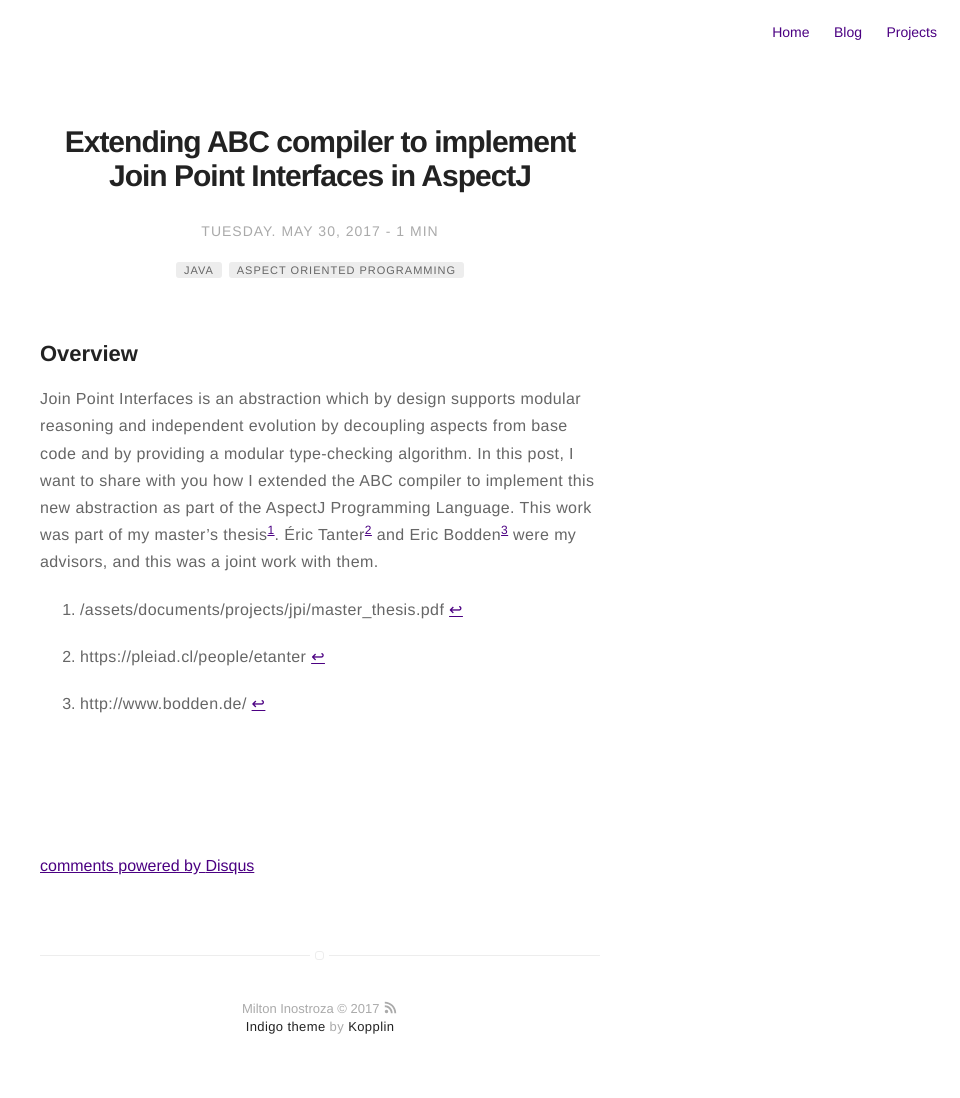
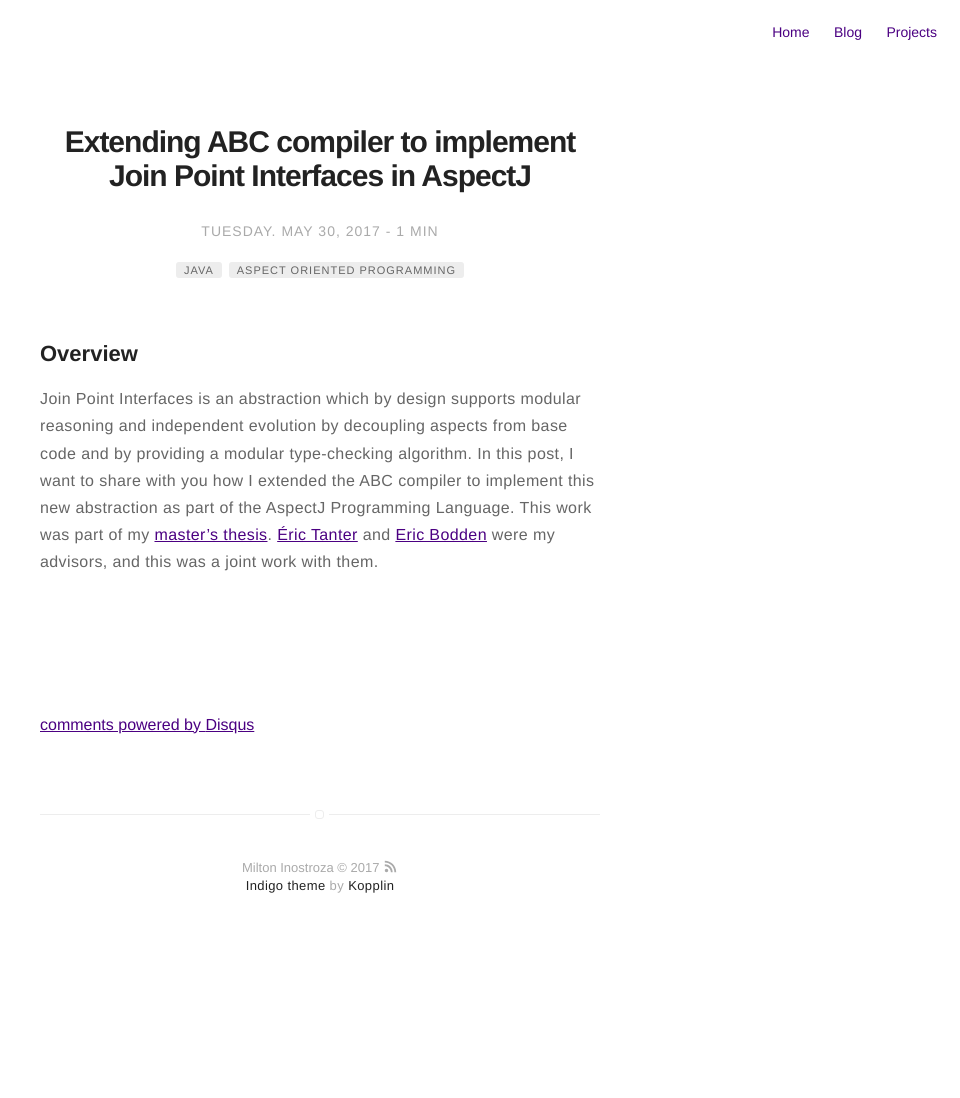
Before and after one commit to minostro/minostro.github.io, a Jekyll site: the page built from _posts/2017-05-30-join-point-interfaces.markdown, in a window 1280 px wide. Shown: the whole page, without its empty margins (320-1280 px from the left). Built offline with Jekyll 4.4.1, drawn with Linux system fonts in a browser that asks for light colours; comment, search, counter and statistics services are not loaded; after the commit the page ends 957 px from its top, so only the background shows below that.

Commit message:
autocommit

```diff
--- a/_posts/2017-05-30-join-point-interfaces.markdown
+++ b/_posts/2017-05-30-join-point-interfaces.markdown
@@ -8,8 +8,4 @@ tag:
 projects: true
 ---
 ## Overview
-Join Point Interfaces is an abstraction which by design supports modular reasoning and independent evolution by decoupling aspects from base code and by providing a modular type-checking algorithm. In this post, I want to share with you how I extended the ABC compiler to implement this new abstraction as part of the AspectJ Programming Language. This work was part of my master's thesis[^1]. Éric Tanter[^2] and Eric Bodden[^3] were my advisors, and this was a joint work with them.
-
-[^1]: /assets/documents/projects/jpi/master_thesis.pdf
-[^2]: https://pleiad.cl/people/etanter
-[^3]: http://www.bodden.de/
+Join Point Interfaces is an abstraction which by design supports modular reasoning and independent evolution by decoupling aspects from base code and by providing a modular type-checking algorithm. In this post, I want to share with you how I extended the ABC compiler to implement this new abstraction as part of the AspectJ Programming Language. This work was part of my [master's thesis](/assets/documents/projects/jpi/master_thesis.pdf). [Éric Tanter](https://pleiad.cl/people/etanter) and [Eric Bodden](http://www.bodden.de/) were my advisors, and this was a joint work with them.
```
